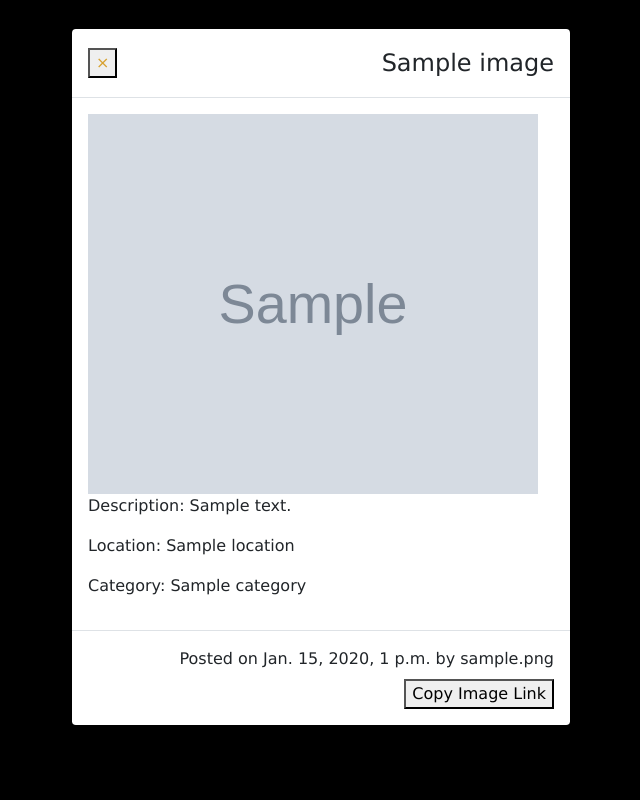
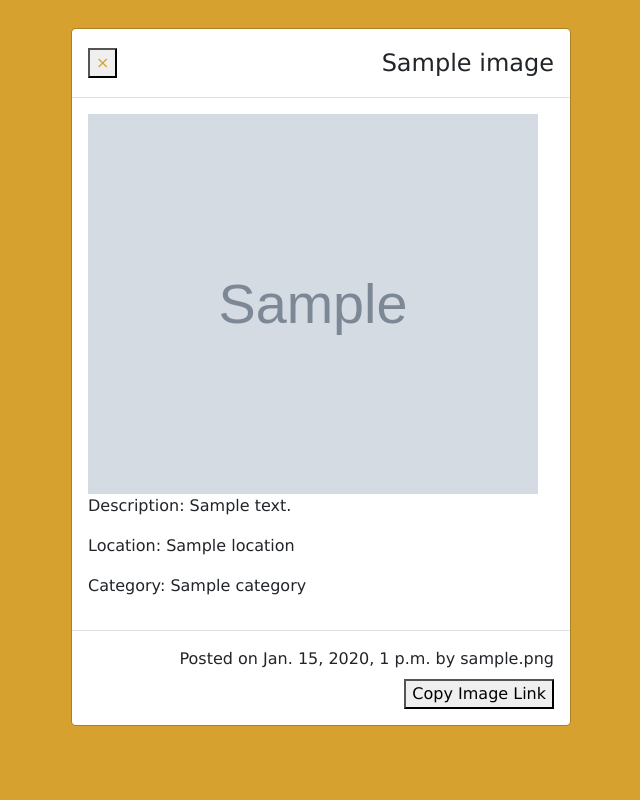
Before and after one commit to Esther-Anyona/picture-book, a Django app: page / in a window 1280 px wide, after a click that opens the changed part. Shown: the whole page, without its empty margins (319-959 px from the left). Run offline with Django 4.2, Linux system fonts and the light colour scheme; tables that the repository leaves empty hold one stand-in row (values such as "Sample post"); grey boxes marked "Sample" are stand-in pictures; some libraries are stand-ins or nearby versions.

Commit message:
Change background color

```diff
--- a/pictures/static/css/main.css
+++ b/pictures/static/css/main.css
@@ -14,7 +14,7 @@ body{
     z-index: 1;
 }
 .modal{
-    background-color: black;
+    background-color: rgb(215,161,47);
 
 }
 a, button{
```
